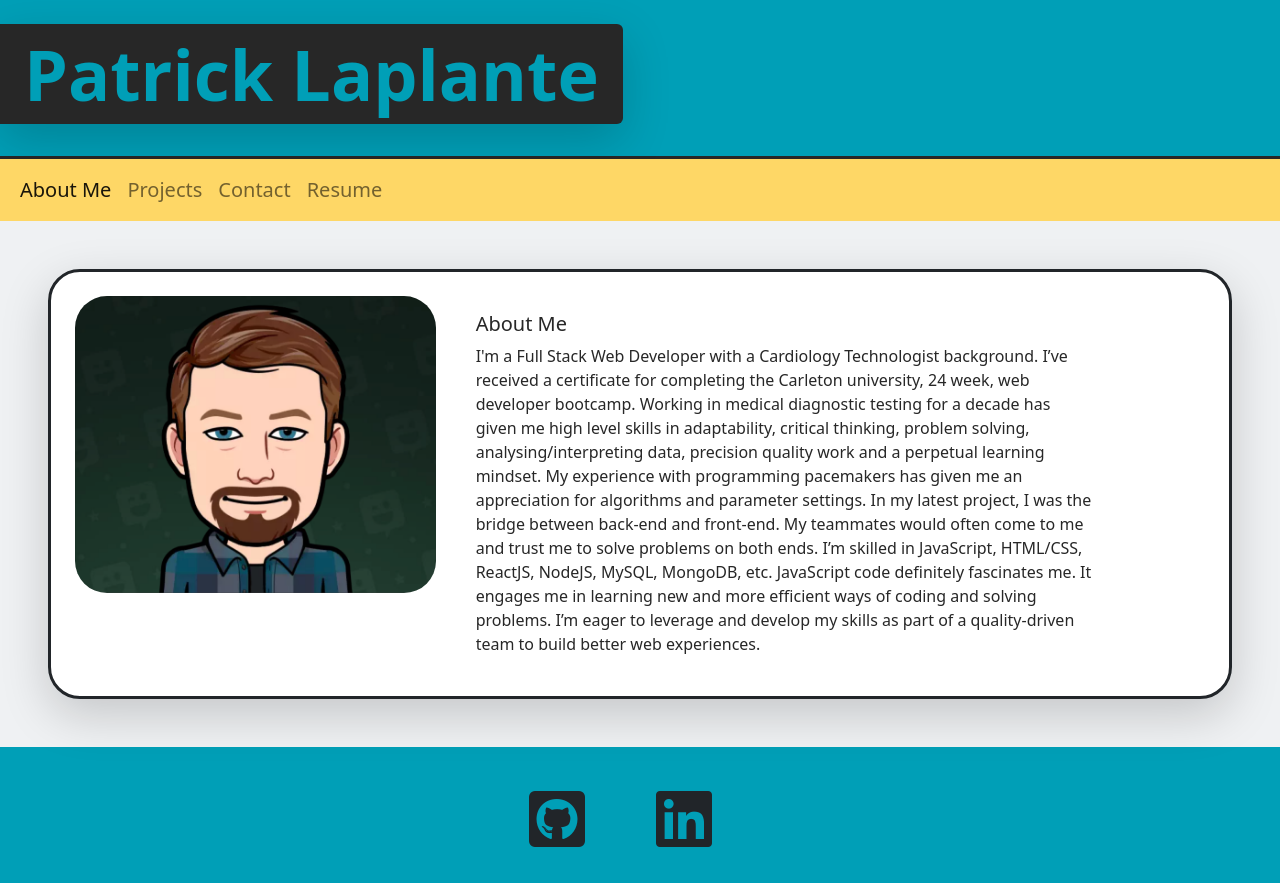
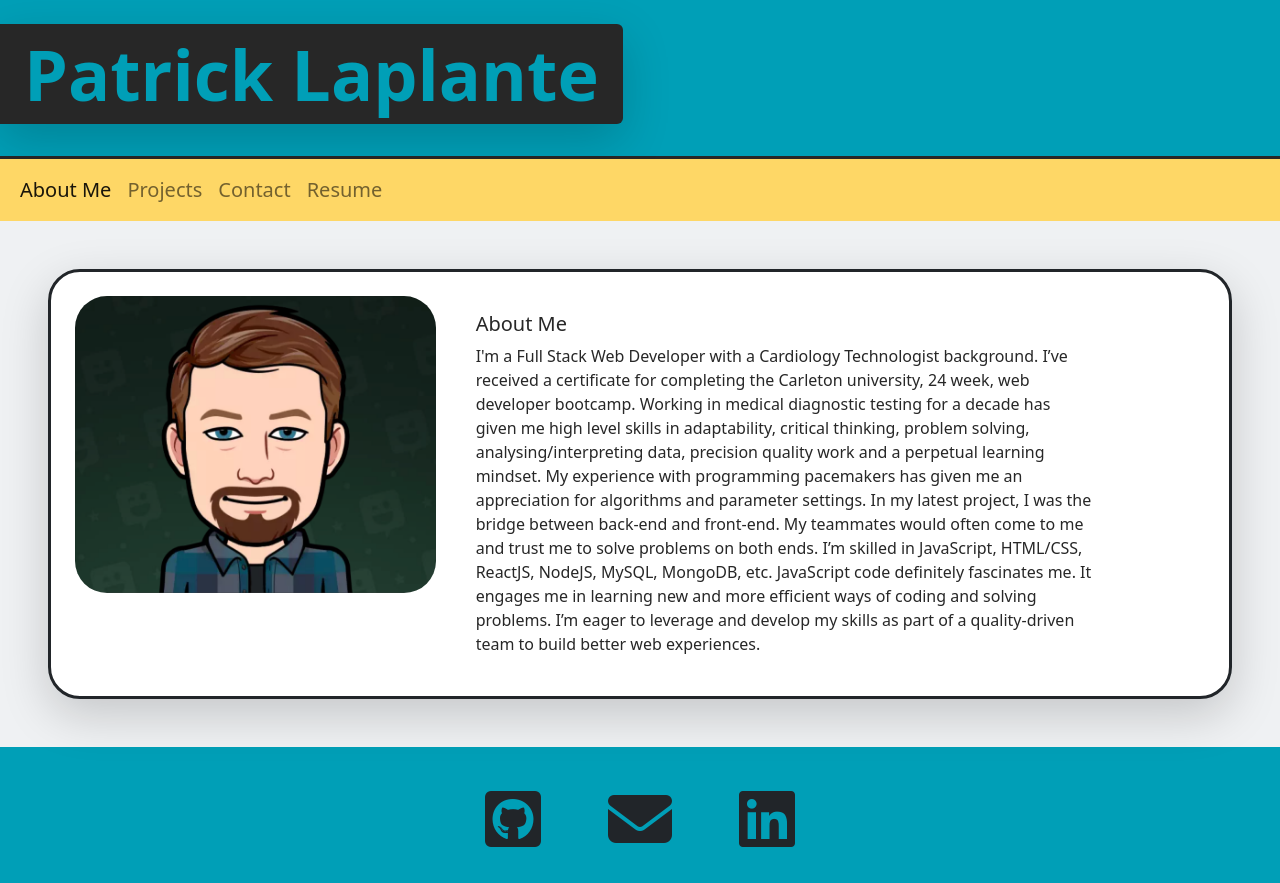
Before and after one commit to MorningSol/react-portfolio, a React (Create React App) app: page / in a window 1280 px wide. Built offline with nearby package versions, Linux system fonts and the light colour scheme.

Commit message:
added email link and updated resume d/l

```diff
--- a/src/components/Footer/index.jsx
+++ b/src/components/Footer/index.jsx
@@ -8,10 +8,15 @@ function Footer() {
     return (
         <footer className='mt-auto pt-4 pb-3'>
             <div className='container'>
-                <div className='row justify-content-center'>
+                <div className='row justify-content-center text-center'>
                     <div className='m-3 p-0 col-2 col-md-1'>
                         <a className='link-dark' rel='noreferrer' href="https://github.com/MorningSol" target="_blank">
                             <i className="fa-brands fa-github-square fa-4x"></i>
+                        </a>
+                    </div>
+                    <div className='m-3 p-0 col-2 col-md-1'>
+                        <a className='link-dark' rel='noreferrer'  href="mailto:patrick.laplante21@gmail.com" target="_blank">
+                            <i className="fa-solid fa-envelope fa-4x"></i>
                         </a>
                     </div>
                     <div className='m-3 p-0 col-2 col-md-1'>
@@ -19,6 +24,7 @@ function Footer() {
                             <i className="fa-brands fa-linkedin fa-4x"></i>
                         </a>
                     </div>
+
                 </div>
             </div>
         </footer>
```
Also changed, not shown: 1 other file (tests, documents, lock files or other folders).
